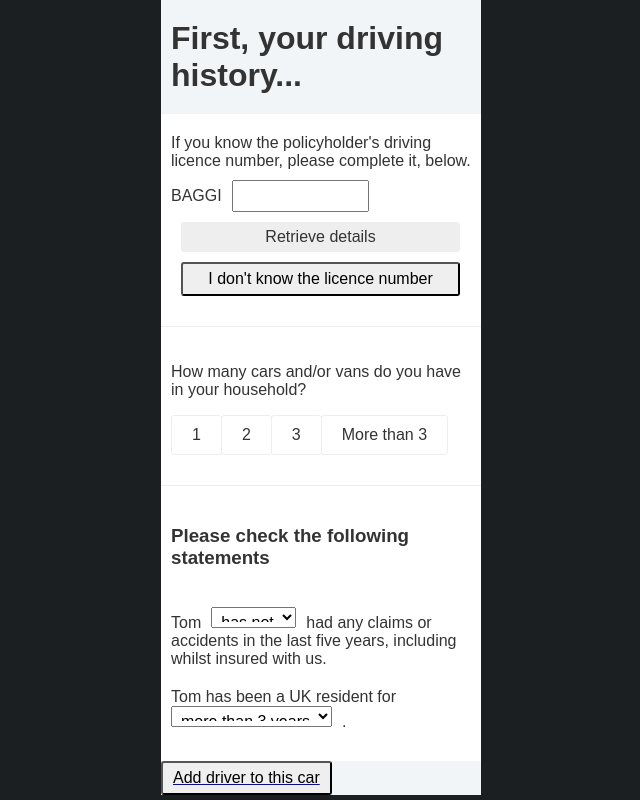
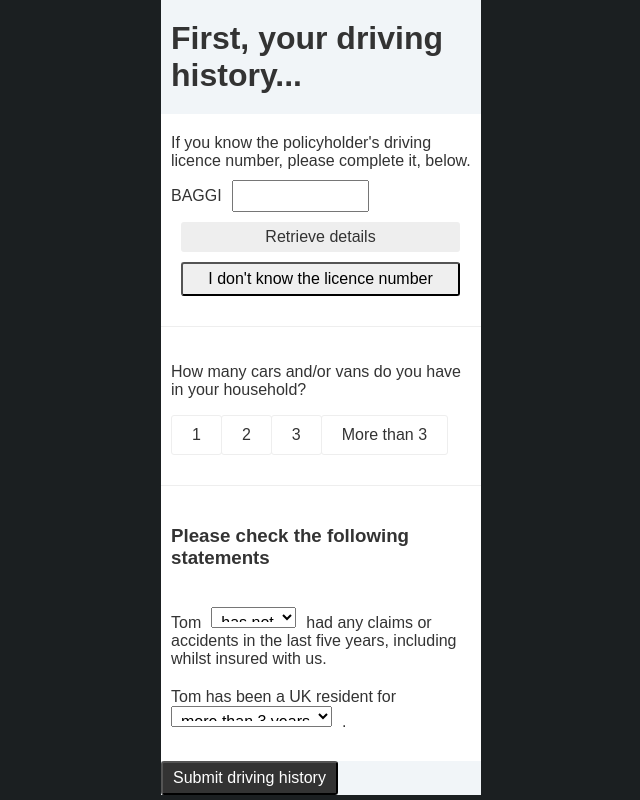
Before and after one commit to Timsig/M.cover_complete_10.19, a React (Create React App) app: page /ph-driver-questions in a window 1280 px wide. Shown: the whole page, without its empty margins (319-959 px from the left). Built offline with nearby package versions, Linux system fonts and the light colour scheme; a web font is replaced by a local one.

Commit message:
Drivers on cars working correctly

```diff
--- a/src/App.js
+++ b/src/App.js
@@ -61,16 +61,26 @@ class Main extends React.Component {
   //Once about you is complete
   addPolicyHolder(name) {
     let drivers = [...this.state.drivers]
-    drivers.push(name)
     this.setState ({
       policyHolder: name,
-      drivers: drivers
+
     })
   }
 
   //Once policy holder driving history complete
   addPhAsDriver() {
+    let car = this.state[this.state.currentCar]
+    let drivers = this.state.drivers
+    let ph = this.state.policyHolder
+    if(car.drivers.indexOf(ph) < 0) {
+      car.drivers.unshift(ph)
+    }
+    if (drivers.indexOf(ph) < 0) {
+      drivers.unshift(ph)
+    }
     this.setState({
+      [this.state.currentCar]: car,
+      drivers: drivers,
       policyHolderAsDriver: true
     })
   }
@@ -108,12 +118,17 @@ class Main extends React.Component {
     }
   }
 
+  //Add the checked drivers to the car
   driversOnCar(drivers) {
+    //Check if policyholder driving details need to be captured
+    if(drivers.indexOf(this.state.policyHolder) < 0) {
+      return
+    }
     let theCar = {...this.state[this.state.currentCar]}
     theCar.drivers.length = 0
     theCar.drivers.push(...drivers)
     this.setState({
-      theCar
+      [this.state.currentCar]: theCar
     })
   }
 
@@ -149,8 +164,19 @@ class Main extends React.Component {
                 car={this.state[this.state.currentCar]}
                 drivers={this.state.drivers}
                 policyHolder={this.state.policyHolder}
-                policyHolderComplete={this.state.policyHolderComplete}
+                policyHolderAsDriver={this.state.policyHolderAsDriver}
                 driversOnCar={this.driversOnCar} />
+              )}
+            />
+            <Route
+              path="/ph-driver-questions"
+              render={() => (<PhDriverQues action={this.addPhAsDriver}/>
+              )}
+            />
+            <Route
+              path="/additional-driver-questions"
+              render={() => (<AdditionalDriverQues
+                addDriver={this.addDriver} />
               )}
             />
             <Route
@@ -165,17 +191,6 @@ class Main extends React.Component {
               render={() => (<Quote />
               )}
             />
-            <Route
-              path="/ph-driver-questions"
-              render={() => (<PhDriverQues />
-              )}
-            />
-            <Route
-              path="/additional-driver-questions"
-              render={() => (<AdditionalDriverQues
-                  addDriver={this.addDriver}/>
-              )}
-            />
           </ScrollToTop>
         </ Router>
       </div>
--- a/src/pages/additional-driver-questions.js
+++ b/src/pages/additional-driver-questions.js
@@ -1,5 +1,5 @@
 import React from "react"
-
+import { Redirect } from "react-router-dom"
 
 import Headertext from "../components/header_text"
 
@@ -23,15 +23,27 @@ class additionalDriverQues extends React.Component {
   constructor(props) {
     super(props)
     this.addDriver = this.addDriver.bind(this)
+
+    this.state = {
+      redirect: false
+    }
   }
+
+
 
   addDriver(event) {
     event.preventDefault();
     const fullName = this.firstName.value + " " + this.surName.value;
     this.props.addDriver(fullName)
+    this.setState({
+      redirect: true
+    })
   }
 
   render() {
+    if (this.state.redirect) {
+      return<Redirect to="/select-drivers" />
+    }
     return (
       <React.Fragment>
         <Headertext headline="Add driver" />
--- a/src/pages/builder-page.js
+++ b/src/pages/builder-page.js
@@ -26,14 +26,12 @@ class builder extends React.Component {
 
   //Swap car reg field to filled
   carEntered() {
-    alert("car entered");
     this.setState({
       carEntered: true
     })
   }
 
   retrieveCar() {
-    alert("retrieved car");
     this.setState({
       redirect: true
     })
@@ -66,7 +64,7 @@ class builder extends React.Component {
             <img src={theCard} />
             <HotspotAction left={left} top={75} width={121} height={40} action={theAction} />
           </div>
-          <h2>Drivers</h2>
+          {this.props.drivers.length > 0 && <h2>Drivers</h2>}
           {this.props.drivers.map((key, driver) => (
             <DriverCard key={key} driver={this.props.drivers[driver]} />
 
--- a/src/pages/ph-driver-questions.js
+++ b/src/pages/ph-driver-questions.js
@@ -1,5 +1,5 @@
 import React from "react"
-import { Link } from "react-router-dom"
+import { Redirect } from "react-router-dom"
 
 import Headertext from "../components/header_text"
 import Qtext from "../components/q_textinput"
@@ -14,10 +14,30 @@ import Qlicence from "../components/q_licence"
 import Qprepop from "../components/q_prepop"
 import Qnumber from "../components/q_numbuttons"
 import Footer from "../components/footer"
-import Navbutton from "../components/molecules/navbutton"
+import Actionbutton from "../components/molecules/actionbutton"
 
-const phDriverQues = () => {
+class phDriverQues extends React.Component {
 
+  constructor(props) {
+    super(props)
+    this.submitHistory = this.submitHistory.bind(this)
+
+    this.state = {
+      redirect: false
+    }
+  }
+
+  submitHistory() {
+    this.props.action()
+    this.setState({
+      redirect: true
+    })
+  }
+
+  render(){
+    if(this.state.redirect) {
+      return<Redirect to="/select-drivers" />
+    }
     return (
       <React.Fragment>
         <Headertext headline="First, your driving history..." />
@@ -56,15 +76,16 @@ const phDriverQues = () => {
           </section>
         </div>
 
-      <Navbutton
-        to="/car1-additional-drivers"
-        type="primary btn-block"
-        cta="Add driver to this car"
-        id="addDriverButton"
+        <Actionbutton
+          style="primary"
+          action={this.submitHistory}
+          id="phAsDriver"
+          cta="Submit driving history"
         />
 
     </React.Fragment >
     )
   }
+}
 
 export default phDriverQues
--- a/src/pages/select-drivers.js
+++ b/src/pages/select-drivers.js
@@ -10,15 +10,15 @@ class selectDrivers extends React.Component {
     super(props)
     this.selectDrivers = this.selectDrivers.bind(this)
 
-  //Check if there are any drivers yet
-    const drivers = this.props.drivers
-
+  //Check if there are any drivers yet, otherwise just display policy holder
+    let drivers = [...this.props.drivers]
+  if (!this.props.policyHolderAsDriver) {
+    drivers.push(this.props.policyHolder)
+  }
     this.state = {
       drivers: drivers,
       redirect: false
     }
-
-
   }
 
   selectDrivers(event) {
@@ -39,7 +39,7 @@ class selectDrivers extends React.Component {
 
   render() {
     if(this.state.redirect) {
-      let nextDest = this.props.policyHolderComplete ? "/cover-for-car" : "/ph-driver-questions"
+      let nextDest = this.props.policyHolderAsDriver ? "/cover-for-car" : "/ph-driver-questions"
       return <Redirect to={nextDest} />
     }
     return(
```
Lines whose indentation alone changed are shown as unchanged.
